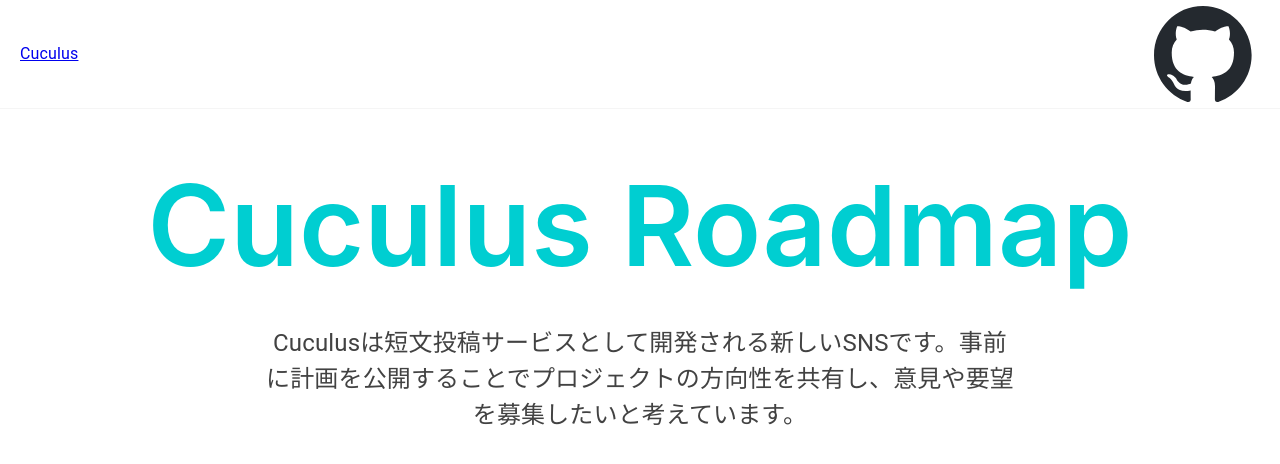
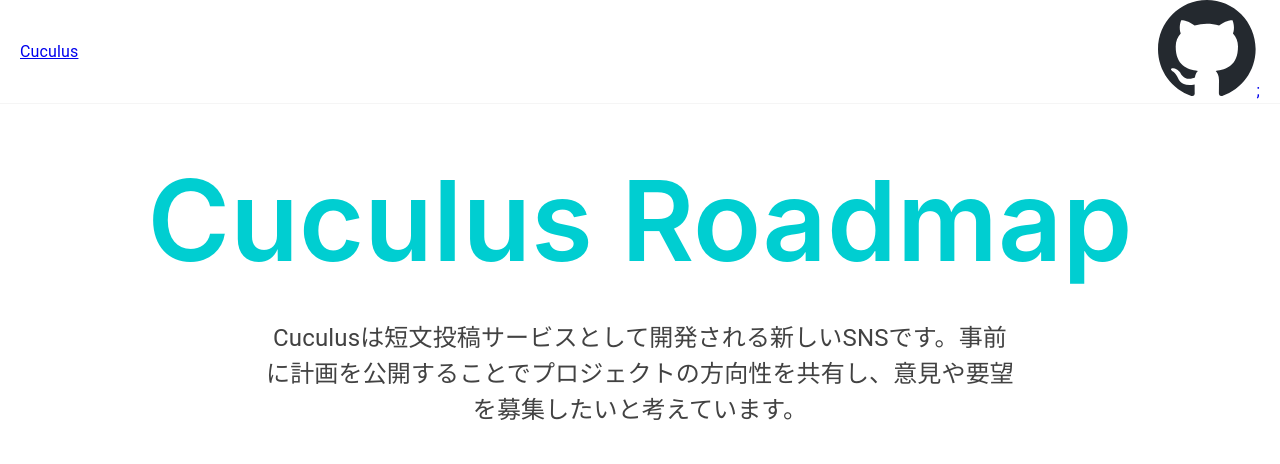
Before and after one commit to cuculus-dev/cuculus-roadmap, a Next.js app: page / in a window 1280 px wide. Shown: the top 464 px of the page. Built offline with nearby package versions, Linux system fonts and the light colour scheme.

Commit message:
Svgファイルで表示されるように

```diff
--- a/src/components/common/molecules/GitHubLink.tsx
+++ b/src/components/common/molecules/GitHubLink.tsx
@@ -1,16 +1,12 @@
 'use client';
 
-import LinkButton from '@/components/common/atoms/LinkButton';
 import GitHubSvg from 'assets/images/github-mark.svg';
+import Link from 'next/link';
 
-type Props = {
-    href: string;
-}
-
-export default function GitHubLink({href}:Props) {
+export default function GitHubLink() {
   return (
-    <LinkButton href={href}>
-      <GitHubSvg />
-    </LinkButton>
+    <Link href="https://github.com/cuculus-dev">
+      <GitHubSvg />;
+    </Link>
   );
 }
--- a/src/components/header/Header.tsx
+++ b/src/components/header/Header.tsx
@@ -28,7 +28,7 @@ const Header = () => {
       <Logo />
       <div style={{ marginLeft: 'auto' }} />
       <Link href="/sample"></Link>
-      <GitHubLink href="https://github.com/cuculus-dev"></GitHubLink>
+      <GitHubLink />
     </StyledHeader>
   );
 };
```
